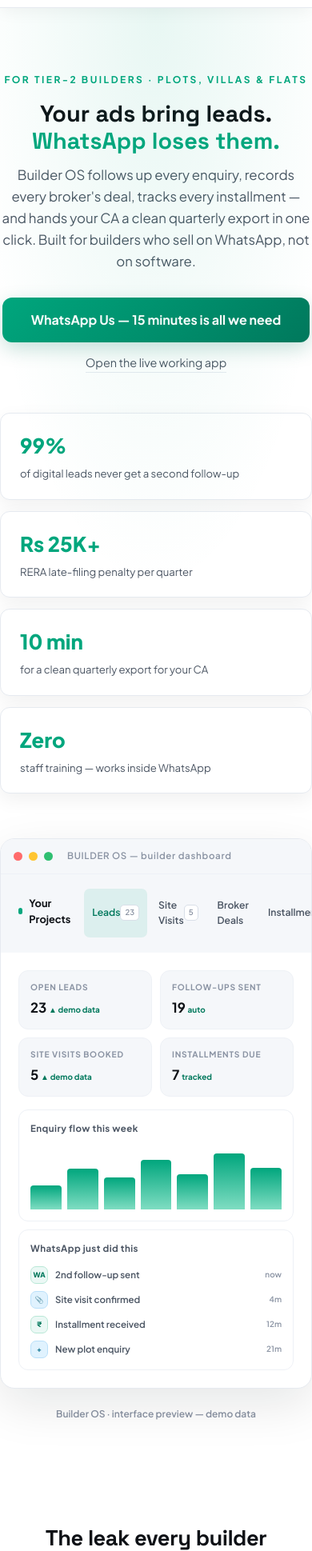
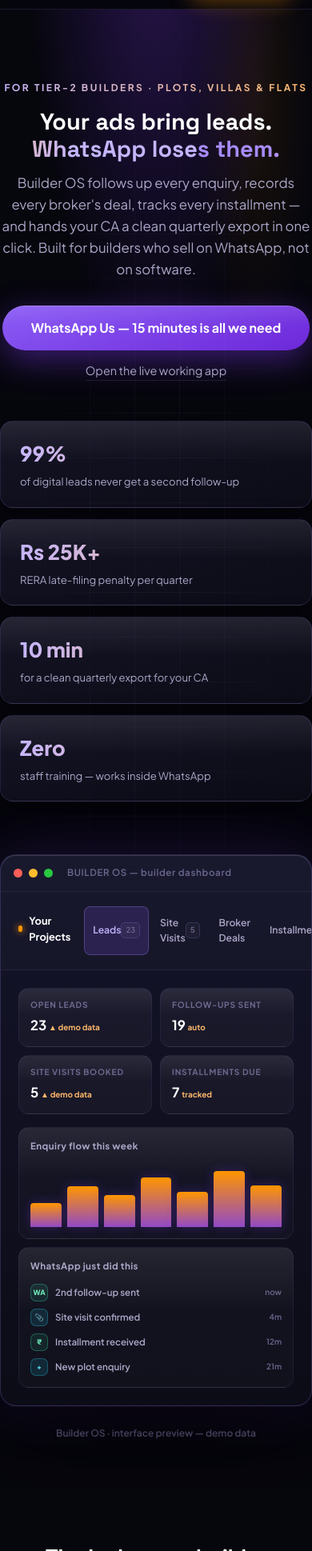
Before and after one commit to somilsharma2000/builder-os-site, a plain HTML site: page index.html in a window 390 px wide. Shown: the part 61-2000 px from the top of the page at 80% size. Drawn offline with Linux system fonts and the light colour scheme.

Commit message:
Builder OS v4: CHROME VIOLET — unified with hub + Gym OS + Dentist OS identity

```diff
--- a/index.html
+++ b/index.html
@@ -16,42 +16,45 @@
 <link rel="preconnect" href="https://fonts.gstatic.com" crossorigin>
 <link href="https://fonts.googleapis.com/css2?family=Space+Grotesk:wght@600;700&family=Plus+Jakarta+Sans:wght@400;600;700;800&display=swap" rel="stylesheet">
 <style>
-  :root{--ink:#0E1116;--card:#FFFFFF;--line:#E6EAF0;--gold:#00A67D;--gold2:#00785C;--mut:#4B5563;--bg:#FFFFFF;}
+  :root{--ink:#F4F2FB;--card:#10101E;--line:rgba(167,139,250,.14);--gold:#FFB86B;--gold2:#FF9500;--mut:#ABA6C7;--bg:#06060D;--violet:#8B5CF6;--dim:#6E688F;--gloss:linear-gradient(180deg,rgba(255,255,255,.08),rgba(255,255,255,0) 45%)}
   *{margin:0;padding:0;box-sizing:border-box}
   html{scroll-behavior:smooth}
   body{font-family:'Plus Jakarta Sans','Segoe UI',system-ui,sans-serif;background:var(--bg);color:var(--ink);line-height:1.6;-webkit-font-smoothing:antialiased}
   .wrap{max-width:1080px;margin:0 auto;padding:0 22px}
-  header{position:sticky;top:0;z-index:50;background:rgba(255,255,255,.9);backdrop-filter:blur(14px);border-bottom:1px solid var(--line);padding:16px 0;box-shadow:0 4px 20px rgba(14,17,22,.05)}
+  ::selection{background:rgba(124,58,237,.55);color:#fff}
+  header{position:sticky;top:0;z-index:50;background:rgba(6,6,13,.72);backdrop-filter:blur(18px) saturate(160%);-webkit-backdrop-filter:blur(18px) saturate(160%);border-bottom:1px solid var(--line);padding:16px 0}
   header .wrap{display:flex;justify-content:space-between;align-items:center}
-  .logo{font-weight:700;font-size:1.05rem;letter-spacing:.5px}
+  .logo{font-weight:700;font-size:1.05rem;letter-spacing:.5px;color:#fff}
   .logo span{color:var(--gold)}
   nav{display:flex;gap:22px;align-items:center;font-size:.85rem}
   nav a{color:var(--mut);text-decoration:none}
-  nav a:hover{color:var(--ink)}
-  .cta-mini{background:var(--gold);color:var(--ink);font-weight:700;padding:8px 16px;border-radius:8px;text-decoration:none;font-size:.85rem}
-  .hero{padding:80px 0 60px;text-align:center;position:relative;overflow:hidden}
-  .hero::before{content:"";position:absolute;inset:0;background:radial-gradient(ellipse 60% 40% at 50% 0%,rgba(0,166,125,.09),transparent)}
-  .kicker{color:var(--gold);font-size:.75rem;letter-spacing:2.5px;text-transform:uppercase;font-weight:700}
-  h1{font-family:'Space Grotesk',sans-serif;font-size:clamp(1.8rem,5vw,3rem);margin:16px 0 12px;line-height:1.2;font-weight:700}
-  h1 em{color:var(--gold);font-style:normal}
+  nav a:hover{color:#fff}
+  .cta-mini{background:var(--gloss),linear-gradient(160deg,#FFA733,#F97300);color:#160A00;font-weight:700;padding:9px 18px;border-radius:100px;text-decoration:none;font-size:.85rem;box-shadow:0 8px 26px rgba(255,149,0,.35),inset 0 1px 0 rgba(255,255,255,.25)}
+  .hero{padding:88px 0 60px;text-align:center;position:relative;overflow:hidden;background:radial-gradient(ellipse 60% 45% at 50% -8%,rgba(124,58,237,.3),transparent 70%),radial-gradient(ellipse 28% 24% at 82% 6%,rgba(255,149,0,.08),transparent 70%),var(--bg)}
+  .hero::before{content:"";position:absolute;inset:0;background-image:linear-gradient(rgba(167,139,250,.05) 1px,transparent 1px),linear-gradient(90deg,rgba(167,139,250,.05) 1px,transparent 1px);background-size:56px 56px;mask-image:radial-gradient(ellipse 70% 62% at 50% 35%,#000 20%,transparent 70%);pointer-events:none}
+  .kicker{background:linear-gradient(110deg,#C4B5FD,#FFB86B);-webkit-background-clip:text;background-clip:text;color:transparent;font-size:.75rem;letter-spacing:2.5px;text-transform:uppercase;font-weight:700}
+  h1{font-family:'Space Grotesk',sans-serif;font-size:clamp(1.8rem,5vw,3rem);margin:16px 0 12px;line-height:1.2;font-weight:700;color:#fff}
+  h1 em{background:linear-gradient(110deg,#A78BFA 15%,#FFB86B 45%,#C4B5FD 75%);background-size:200% auto;-webkit-background-clip:text;background-clip:text;color:transparent;animation:shimmer 6s linear infinite;font-style:normal}
+  @keyframes shimmer{0%{background-position:-200% 50%}100%{background-position:200% 50%}}
   .sub{color:var(--mut);max-width:660px;margin:0 auto 32px;font-size:1.05rem}
-  .cta{display:inline-block;background:linear-gradient(135deg,var(--gold),var(--gold2));color:#fff;font-weight:700;padding:15px 36px;border-radius:12px;text-decoration:none;font-size:1rem;box-shadow:0 8px 24px rgba(0,120,92,.22)}
-  .cta:hover{transform:translateY(-1px);transition:.2s}
+  .cta{display:inline-block;background:var(--gloss),linear-gradient(160deg,#8B5CF6,#6D28D9);color:#fff;font-weight:700;padding:15px 36px;border-radius:100px;text-decoration:none;font-size:1rem;box-shadow:0 12px 40px rgba(124,58,237,.45),inset 0 1px 0 rgba(255,255,255,.18)}
+  .cta:hover{transform:translateY(-1px);transition:.25s}
   .cta2{display:inline-block;margin-top:14px;color:var(--mut);font-size:.9rem;text-decoration:none;border-bottom:1px solid var(--line)}
   .stats{display:grid;grid-template-columns:repeat(auto-fit,minmax(200px,1fr));gap:14px;margin:50px 0 0;text-align:left}
-  .stat{background:var(--card);border:1px solid var(--line);border-radius:12px;padding:20px 24px;box-shadow:0 8px 24px rgba(14,17,22,.06)}
-  .stat b{display:block;font-size:1.6rem;color:var(--gold);font-weight:800}
+  .stat{background:var(--gloss),linear-gradient(165deg,#131324,#0C0C17);border:1px solid var(--line);border-radius:16px;padding:20px 24px;box-shadow:0 12px 34px rgba(0,0,0,.4);transition:transform .35s cubic-bezier(.16,1,.3,1),border-color .3s}
+  .stat:hover{transform:translateY(-3px);border-color:rgba(255,149,0,.4)}
+  .stat b{display:block;font-size:1.6rem;font-weight:800;background:linear-gradient(110deg,#C4B5FD,#FFB86B);-webkit-background-clip:text;background-clip:text;color:transparent}
   .stat span{font-size:.82rem;color:var(--mut)}
   section{padding:64px 0}
-  .dark{background:#F5F7FA;border-top:1px solid var(--line);border-bottom:1px solid var(--line)}
-  h2{font-family:'Space Grotesk',sans-serif;font-size:1.7rem;margin-bottom:8px;text-align:center;font-weight:700;letter-spacing:-.02em}
+  .dark{background:rgba(255,255,255,.015);border-top:1px solid rgba(167,139,250,.09);border-bottom:1px solid rgba(167,139,250,.09)}
+  h2{font-family:'Space Grotesk',sans-serif;font-size:1.7rem;margin-bottom:8px;text-align:center;font-weight:700;letter-spacing:-.02em;color:#fff}
   .h2sub{color:var(--mut);text-align:center;margin-bottom:38px;font-size:.95rem;max-width:600px;margin-left:auto;margin-right:auto}
   .grid{display:grid;grid-template-columns:repeat(auto-fit,minmax(300px,1fr));gap:16px}
-  .card{background:var(--card);border:1px solid var(--line);border-radius:14px;padding:26px;transition:border-color .2s}
-  .card:hover{border-color:#B8E8D6}
-  .dark .card{background:#FFFFFF}
+  .card{background:var(--gloss),linear-gradient(165deg,#131324,#0C0C17);border:1px solid var(--line);border-radius:18px;padding:26px;transition:transform .35s cubic-bezier(.16,1,.3,1),border-color .3s;box-shadow:0 12px 34px rgba(0,0,0,.4);position:relative;overflow:hidden}
+  .card::after{content:"";position:absolute;top:0;left:8%;right:8%;height:1px;background:linear-gradient(90deg,transparent,rgba(255,255,255,.35),transparent)}
+  .card:hover{transform:translateY(-4px);border-color:rgba(255,149,0,.4)}
   .card .num{font-size:.72rem;color:var(--gold);letter-spacing:2px;font-weight:700;text-transform:uppercase;margin-bottom:10px;display:block}
-  .card h3{font-size:1.05rem;margin-bottom:8px}
+  .card h3{font-size:1.05rem;margin-bottom:8px;color:#fff}
   .card p{color:var(--mut);font-size:.88rem}
   .card .save{margin-top:12px;font-size:.78rem;color:var(--gold);border-top:1px solid var(--line);padding-top:10px}
   table{width:100%;border-collapse:collapse;margin-top:22px;font-size:.9rem}
@@ -59,58 +62,59 @@
   th{color:var(--mut);font-weight:600;font-size:.72rem;text-transform:uppercase;letter-spacing:1.2px}
   td:last-child{color:var(--gold);font-weight:700;white-space:nowrap}
   .process{display:grid;grid-template-columns:repeat(auto-fit,minmax(200px,1fr));gap:16px}
-  .step{background:var(--card);border:1px solid var(--line);border-radius:14px;padding:22px}
-  .step b{color:var(--gold);display:block;font-size:1.4rem;margin-bottom:8px;font-weight:800}
+  .step{background:var(--gloss),linear-gradient(165deg,#131324,#0C0C17);border:1px solid var(--line);border-radius:16px;padding:22px;box-shadow:0 12px 34px rgba(0,0,0,.4)}
+  .step b{color:var(--gold);display:block;font-size:1.4rem;margin-bottom:8px;font-weight:800;text-shadow:0 0 16px rgba(255,149,0,.4)}
   .step p{font-size:.85rem;color:var(--mut)}
   .faq{max-width:740px;margin:0 auto}
-  .q{background:var(--card);border:1px solid var(--line);border-radius:12px;padding:18px 22px;margin-bottom:10px;box-shadow:0 8px 24px rgba(14,17,22,.05)}
-  .q h3{font-size:.95rem}
+  .q{background:var(--gloss),linear-gradient(165deg,#131324,#0C0C17);border:1px solid var(--line);border-radius:16px;padding:18px 22px;margin-bottom:10px;box-shadow:0 12px 34px rgba(0,0,0,.35)}
+  .q h3{font-size:.95rem;color:#fff}
   .q p{color:var(--mut);font-size:.87rem;margin-top:6px}
-  .band{background:#F5F7FA;border:1px solid #B8E8D6;border-radius:16px;padding:36px;text-align:center;margin-top:20px}
-  .band h3{font-size:1.25rem;margin-bottom:6px}
+  .band{background:radial-gradient(ellipse 55% 60% at 50% 0%,rgba(124,58,237,.16),transparent 70%),#0B0B15;border:1px solid rgba(255,149,0,.35);border-radius:20px;padding:36px;text-align:center;margin-top:20px;box-shadow:0 0 50px rgba(124,58,237,.15)}
+  .band h3{font-size:1.25rem;margin-bottom:6px;color:#fff}
   .band p{color:var(--mut);font-size:.9rem;margin-bottom:20px}
-  footer{padding:44px 0;border-top:1px solid var(--line);color:var(--mut);font-size:.85rem;text-align:center}
-  footer a{color:var(--gold);text-decoration:none}
+  footer{padding:44px 0;border-top:1px solid var(--line);color:var(--mut);font-size:.85rem;text-align:center;background:#040408}
+  footer a{color:#C4B5FD;text-decoration:none}
   .note{font-size:.72rem;color:var(--mut);margin-top:18px;line-height:1.5}
   @media(max-width:700px){nav a.hide-m{display:none}}
 
-/* UPGRADE: orbs + hero mockup */
-.mock-wrap{position:relative;margin:56px auto 0;max-width:940px}
-.mock-wrap::before{display:none}
-.mock{position:relative;border-radius:18px;background:#fff;border:1px solid #E6EAF0;box-shadow:0 20px 60px rgba(14,17,22,.1);overflow:hidden;text-align:left}
-.mock-top{display:flex;align-items:center;gap:8px;padding:12px 16px;border-bottom:1px solid #EEF1F6;background:#F5F7FA}
+/* HERO MOCKUP — glossy chrome dashboard */
+.mock-wrap{position:relative;margin:66px auto 0;max-width:940px}
+.mock-wrap::before{content:"";position:absolute;inset:-1px;border-radius:22px;background:linear-gradient(135deg,rgba(255,149,0,.5),rgba(167,139,250,.25) 50%,rgba(124,58,237,.12));z-index:-1}
+.mock-wrap::after{content:"";position:absolute;inset:0;border-radius:22px;background:radial-gradient(60% 55% at 50% 115%,rgba(124,58,237,.35),transparent 70%);filter:blur(50px);z-index:-2}
+.mock{position:relative;border-radius:20px;background:linear-gradient(180deg,#14142A,#0C0C17);border:1px solid rgba(167,139,250,.22);box-shadow:0 40px 110px rgba(0,0,0,.7),0 0 70px rgba(124,58,237,.22),inset 0 1px 0 rgba(255,255,255,.14);overflow:hidden;text-align:left}
+.mock-top{display:flex;align-items:center;gap:8px;padding:13px 16px;border-bottom:1px solid rgba(167,139,250,.09);background:rgba(255,255,255,.02)}
 .mock-top i{width:11px;height:11px;border-radius:50%}
-.mock-top i:nth-child(1){background:#FF6B6B}.mock-top i:nth-child(2){background:#FFC531}.mock-top i:nth-child(3){background:#2FBF71}
-.mock-top span{margin-left:10px;font-size:.72rem;color:#8A93A3;letter-spacing:.06em;font-weight:600}
+.mock-top i:nth-child(1){background:#FF5F57}.mock-top i:nth-child(2){background:#FEBC2E}.mock-top i:nth-child(3){background:#28C840}
+.mock-top span{margin-left:10px;font-size:.72rem;color:#6E688F;letter-spacing:.06em;font-weight:600}
 .mock-body{display:grid;grid-template-columns:170px 1fr;min-height:320px}
-.mock-side{border-right:1px solid #EEF1F6;padding:18px 12px;display:flex;flex-direction:column;gap:4px;background:#F5F7FA}
-.mock-side b{font-size:.8rem;padding:8px 10px 12px;display:flex;align-items:center;gap:8px;color:#0E1116}
-.mock-side b .dot{width:8px;height:8px;border-radius:3px;background:#00A67D}
-.mock-side a{font-size:.76rem;color:#4B5563;font-weight:600;padding:7px 10px;border-radius:7px;display:flex;justify-content:space-between;align-items:center}
-.mock-side a i{font-style:normal;font-size:.6rem;color:#8A93A3;border:1px solid #D9DFE8;border-radius:5px;padding:1px 5px;background:#fff}
-.mock-side a.on{background:rgba(0,166,125,.1);color:#00785C}
+.mock-side{border-right:1px solid rgba(167,139,250,.09);padding:18px 12px;display:flex;flex-direction:column;gap:4px;background:rgba(255,255,255,.015)}
+.mock-side b{font-size:.8rem;padding:8px 10px 12px;display:flex;align-items:center;gap:8px;color:#fff}
+.mock-side b .dot{width:8px;height:8px;border-radius:3px;background:#FF9500;box-shadow:0 0 8px #FF9500}
+.mock-side a{font-size:.76rem;color:#ABA6C7;font-weight:600;padding:7px 10px;border-radius:8px;display:flex;justify-content:space-between;align-items:center}
+.mock-side a i{font-style:normal;font-size:.6rem;color:#6E688F;border:1px solid rgba(167,139,250,.2);border-radius:5px;padding:1px 5px;background:rgba(255,255,255,.03)}
+.mock-side a.on{background:rgba(139,92,246,.18);color:#C4B5FD;border:1px solid rgba(167,139,250,.3)}
 .mock-main{padding:22px;display:flex;flex-direction:column;gap:16px}
 .mock-kpis{display:grid;grid-template-columns:repeat(4,1fr);gap:10px}
-.kpi{background:#F5F7FA;border:1px solid #EEF1F6;border-radius:12px;padding:12px 14px}
-.kpi span{font-size:.64rem;color:#8A93A3;font-weight:700;text-transform:uppercase;letter-spacing:.08em;display:block;margin-bottom:5px}
-.kpi b{font-size:1.05rem;color:#0E1116}
-.kpi em{font-style:normal;font-size:.62rem;color:#00785C;font-weight:700}
+.kpi{background:var(--gloss),rgba(255,255,255,.03);border:1px solid rgba(167,139,250,.09);border-radius:13px;padding:12px 14px}
+.kpi span{font-size:.64rem;color:#6E688F;font-weight:700;text-transform:uppercase;letter-spacing:.08em;display:block;margin-bottom:5px}
+.kpi b{font-size:1.05rem;color:#fff}
+.kpi em{font-style:normal;font-size:.62rem;color:#FFB86B;font-weight:700}
 .mock-panels{display:grid;grid-template-columns:1.4fr 1fr;gap:10px;flex:1}
-.mock-panel{background:#fff;border:1px solid #EEF1F6;border-radius:12px;padding:14px}
-.mock-panel h4{font-size:.72rem;color:#4B5563;margin-bottom:12px;letter-spacing:.04em}
+.mock-panel{background:var(--gloss),rgba(255,255,255,.025);border:1px solid rgba(167,139,250,.09);border-radius:13px;padding:14px}
+.mock-panel h4{font-size:.72rem;color:#ABA6C7;margin-bottom:12px;letter-spacing:.04em}
 .bars{display:flex;align-items:flex-end;gap:7px;height:80px}
-.bars i{flex:1;border-radius:4px 4px 0 0;background:linear-gradient(180deg,#00A67D,#7FDDC2);animation:grow 1.2s cubic-bezier(.2,.7,.2,1) both}
+.bars i{flex:1;border-radius:4px 4px 0 0;background:linear-gradient(180deg,#FF9500,#7C3AED 120%);box-shadow:0 0 14px rgba(124,58,237,.3);animation:grow 1.2s cubic-bezier(.2,.7,.2,1) both}
 .bars i:nth-child(2){animation-delay:.08s}.bars i:nth-child(3){animation-delay:.16s}.bars i:nth-child(4){animation-delay:.24s}.bars i:nth-child(5){animation-delay:.32s}.bars i:nth-child(6){animation-delay:.4s}.bars i:nth-child(7){animation-delay:.48s}
 @keyframes grow{from{height:6px}to{height:var(--h)}}
 .feed{display:flex;flex-direction:column;gap:9px}
-.feed div{display:flex;gap:9px;align-items:center;font-size:.72rem;color:#4B5563;font-weight:600}
-.feed .qr{width:22px;height:22px;border-radius:7px;background:#E0F2FE;border:1px solid #BAE0FA;color:#0E7490;font-weight:800;display:flex;align-items:center;justify-content:center;font-size:.55rem;flex-shrink:0}
-.feed .wa{background:rgba(0,166,125,.08);border-color:#B8E8D6;color:#00785C}
-.feed time{margin-left:auto;color:#8A93A3;font-size:.62rem}
-.mock-cap{text-align:center;margin-top:22px;font-size:.75rem;color:#8A93A3;font-weight:600}
-@media(max-width:760px){.mock-body{grid-template-columns:1fr}.mock-side{flex-direction:row;overflow:auto;border-right:none;border-bottom:1px solid rgba(255,255,255,.08)}.mock-kpis{grid-template-columns:repeat(2,1fr)}.mock-panels{grid-template-columns:1fr}}
+.feed div{display:flex;gap:9px;align-items:center;font-size:.72rem;color:#ABA6C7;font-weight:600}
+.feed .qr{width:22px;height:22px;border-radius:7px;background:rgba(34,211,238,.12);border:1px solid rgba(34,211,238,.3);color:#67E8F9;font-weight:800;display:flex;align-items:center;justify-content:center;font-size:.55rem;flex-shrink:0}
+.feed .wa{background:rgba(52,211,153,.1);border-color:rgba(52,211,153,.35);color:#6EE7B7}
+.feed time{margin-left:auto;color:#6E688F;font-size:.62rem}
+.mock-cap{text-align:center;margin-top:24px;font-size:.75rem;color:#6E688F;font-weight:600}
+@media(max-width:760px){.mock-body{grid-template-columns:1fr}.mock-side{flex-direction:row;overflow:auto;border-right:none;border-bottom:1px solid rgba(167,139,250,.09)}.mock-kpis{grid-template-columns:repeat(2,1fr)}.mock-panels{grid-template-columns:1fr}}
 
-.card,.step,.process .step{box-shadow:0 8px 24px rgba(14,17,22,.06)}
+.card,.step,.process .step{box-shadow:0 12px 34px rgba(0,0,0,.4)}
 @media(prefers-reduced-motion:reduce){*{animation:none!important;transition:none!important}}
 </style>
 </head>
```
